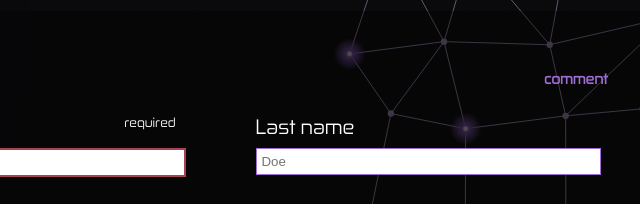
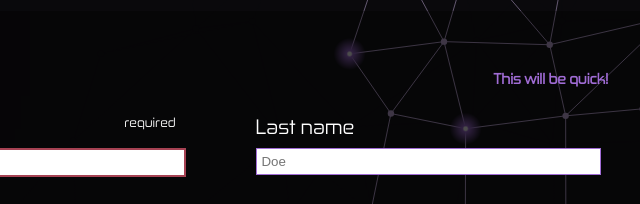
Before and after one commit to polar0/sign-up-form, a plain HTML site: page index.html in a window 1280 px wide. Shown: the part 306-510 px from the top of the page, 640-1280 px from the left. Drawn offline with Linux system fonts and the light colour scheme; files whose address does not match are found by name.

Commit message:
Publish 01.03

```diff
--- a/index.html
+++ b/index.html
@@ -33,7 +33,7 @@
             <div id="sign-up">
               <div class="form-header">
                 <legend>Sign Up</legend>
-                <div class="header-comment">comment</div>
+                <div class="header-comment">This will be quick!</div>
               </div>
               <div class="form-content">
                 <div class="form-element first-name">
--- a/styles.css
+++ b/styles.css
@@ -30,7 +30,6 @@ body {
 
 .left {
   position: relative;
-  top: 200px;
   width: 35%;
   display: flex;
   justify-content: center;
@@ -41,6 +40,7 @@ body {
 }
 
 .banner {
+  top: 200px;
   color: white;
   font-size: 3rem;
   background: black;
```
